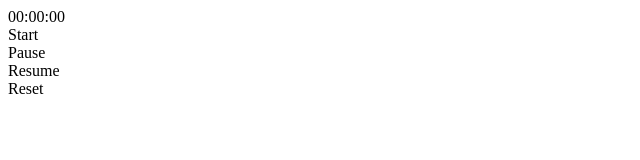
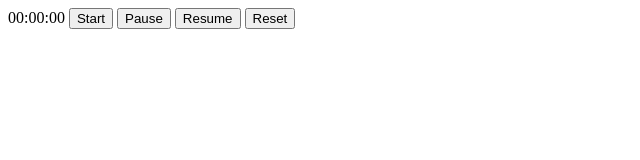
Before and after one commit to jennyvallon/clockApp, a plain HTML site: page index.html in a window 1280 px wide. Shown: the whole page, without its empty margins (0-640 px from the left). Drawn offline with Linux system fonts and the light colour scheme.

Commit message:
changed button markup

```diff
--- a/index.html
+++ b/index.html
@@ -13,10 +13,10 @@ and open the template in the editor.
     <body>
         <span id="hours">00</span>:<span id="minutes">00</span>:<span id="seconds">00</span>
 
-        <div id="start">Start</div>
-        <div id="pause">Pause</div>
-        <div id="resume">Resume</div>
-        <div id="reset">Reset</div>
+        <button id="start">Start</button>
+        <button id="pause">Pause</button>
+        <button id="resume">Resume</button>
+        <button id="reset">Reset</button>
 
         <script src="index.js" type="text/javascript"></script>
     </body>
```
